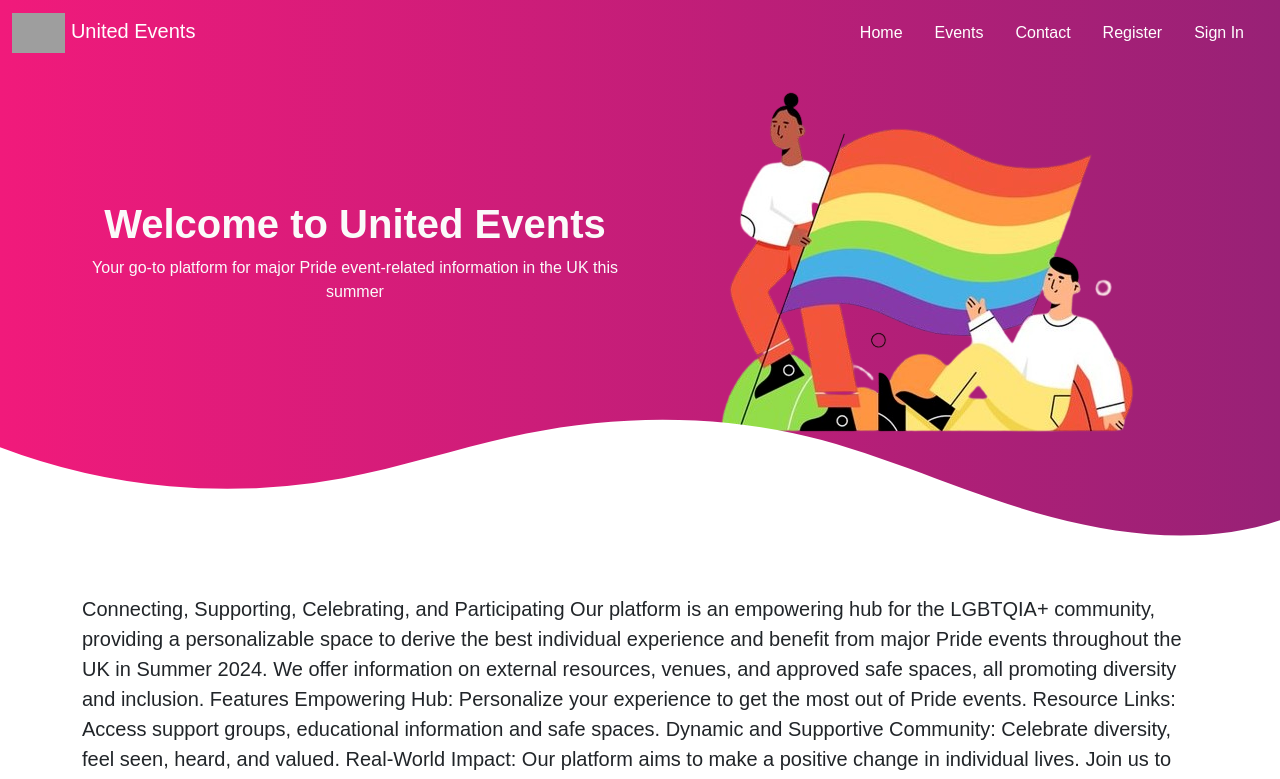
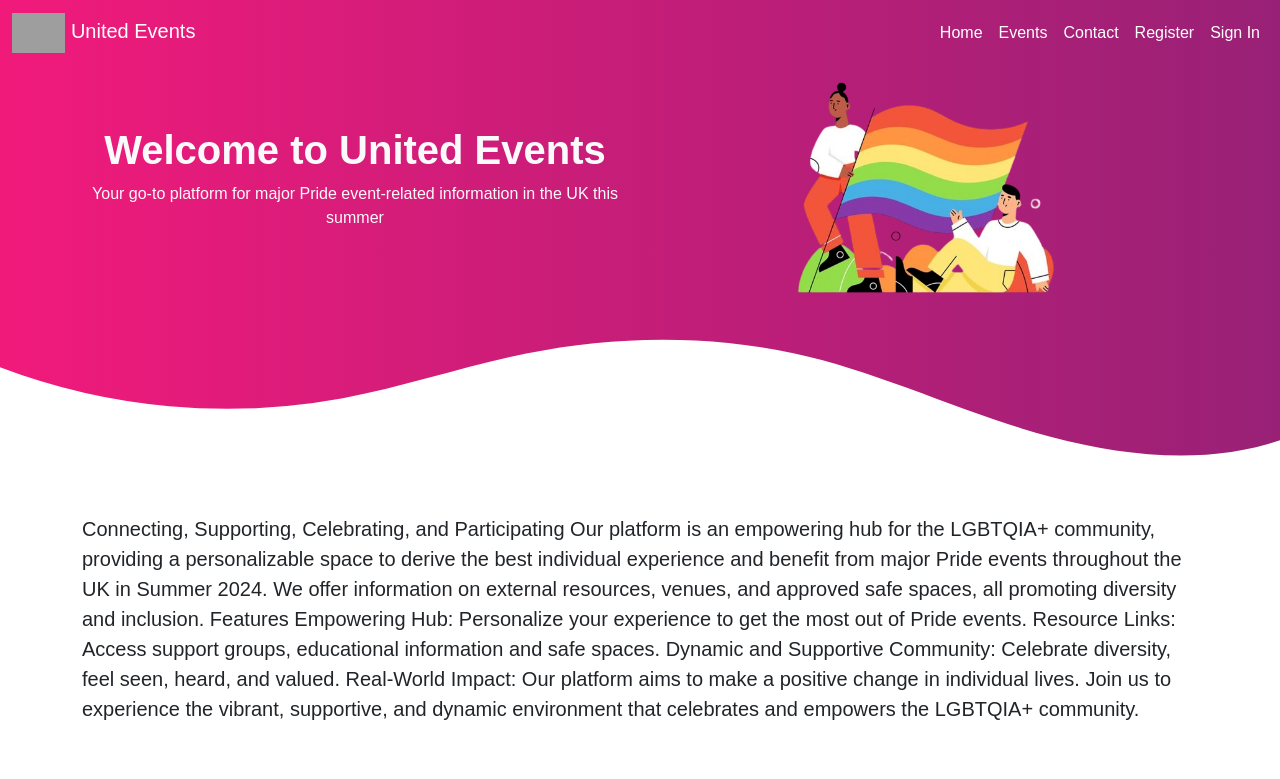
Before and after one commit to hannahro15/July24Hackathon-United-Events, a Django app: page / in a window 1280 px wide. Shown: the top 779 px of the page. Run offline with Django 4.2, Linux system fonts and the light colour scheme; some libraries are stand-ins or nearby versions; grey boxes are pictures that could not be loaded.

Commit message:
Update navbar and index styles

```diff
--- a/static/css/styles.css
+++ b/static/css/styles.css
@@ -45,10 +45,6 @@ body>footer {
     background: linear-gradient(90deg, #F11A7B, #982176);
 }
 
-.navbar li {
-    padding-right: 1rem;
-}
-
 .navbar li a {
     color: #FAFAFA;
 }
@@ -57,8 +53,12 @@ body>footer {
 #callout {
     background: linear-gradient(90deg, #F11A7B, #982176);
     color: #FAFAFA;
-    height: 60vh;
+    height: 50vh;
     position: relative;
+}
+
+img.img-fluid.callout-pic {
+    max-height: 30vh;
 }
 
 .custom-shape-divider-bottom-1721367110 {
@@ -109,13 +109,13 @@ footer {
 
 /* ----- contact page ----- */
 .form-title h2 {
-    color: #982176;
+    color: #006577;
 }
 
 .form-title hr {
     background-color: #982176;
     height: 0.2rem;
-    width: 25rem;
+    width: 100%;
 }
 
 .contact-input {
```
